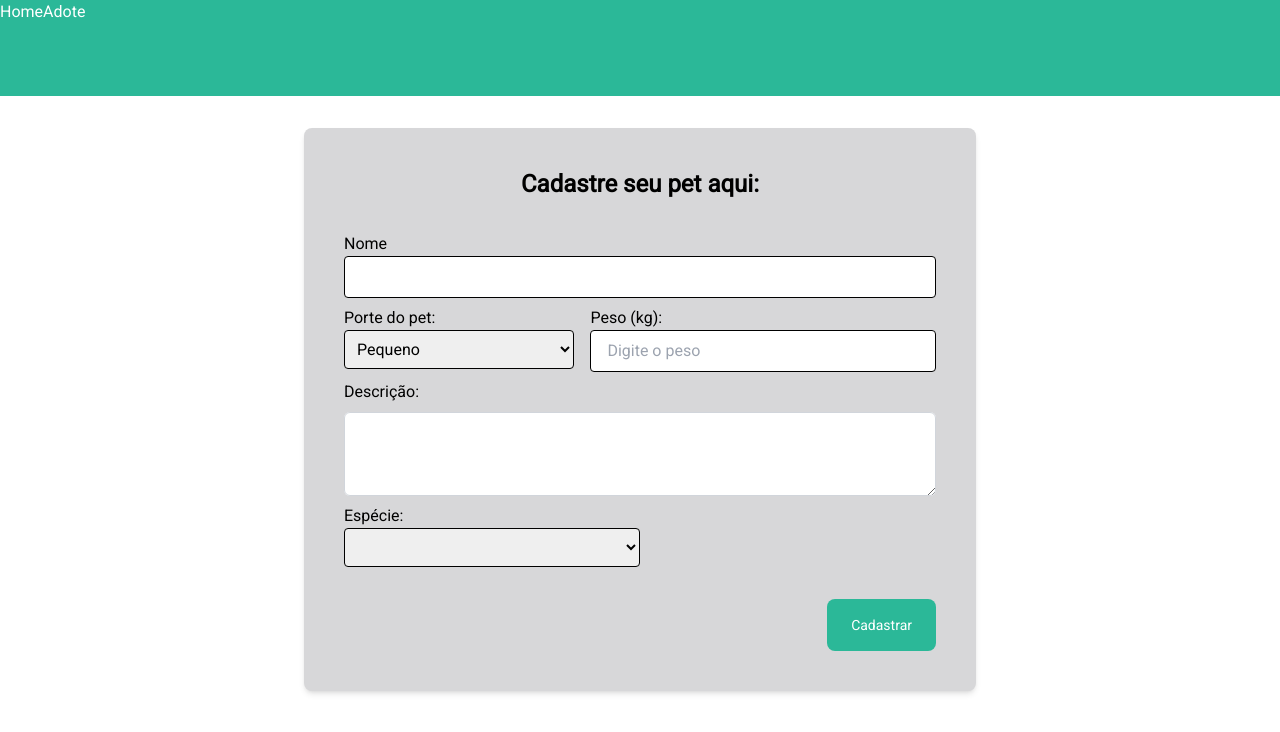
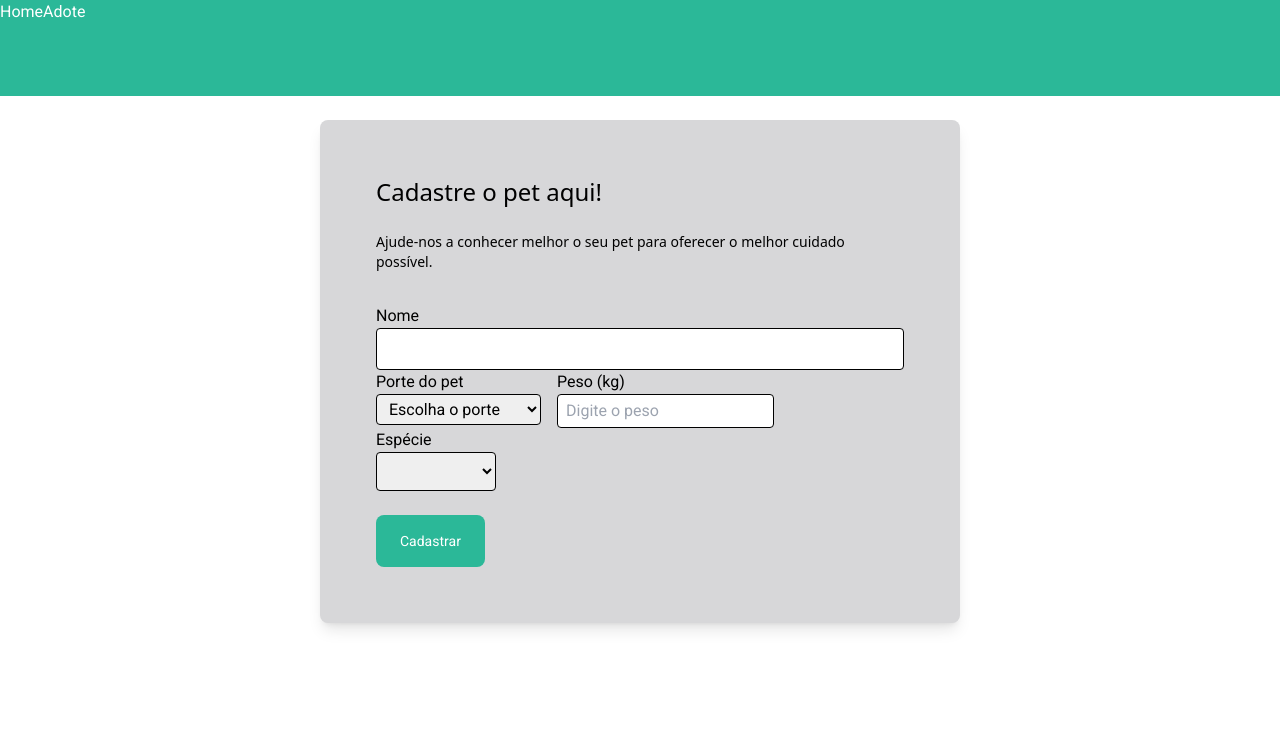
Before and after one commit to NicolyKethylin/pet-amigo, a React (Create React App) app: page /cadastro in a window 1280 px wide. Shown: the top 732 px of the page. Built offline with nearby package versions, Linux system fonts and the light colour scheme.

Commit message:
formulario-console-ajustado

```diff
--- a/src/App.css
+++ b/src/App.css
@@ -19,3 +19,27 @@
     @apply rounded-lg bg-verde text-branco px-6 py-4 text-sm;
   }
 }
+
+.modal {
+ position: absolute;
+ top: 50%;
+ left: 50%;
+ right: auto;
+ bottom: auto;
+ transform: translate(-50%, -50%);
+ background: white;
+ padding: 20px;
+ border-radius: 8px;
+ box-shadow: 0 4px 8px rgba(0, 0, 0, 0.2);
+ width: 80%;
+ max-width: 500px;
+}
+
+.overlay {
+ position: fixed;
+ top: 0;
+ left: 0;
+ right: 0;
+ bottom: 0;
+ background: rgba(0, 0, 0, 0.5);
+}
--- a/src/App.js
+++ b/src/App.js
@@ -18,6 +18,8 @@ function App() {
      <Route path="/" element={<Home />} />
      <Route path="/cadastro" element={<Cadastro />} />
      <Route path="/adoteumamigo" element={<Adote />} />
+
+
     </Routes>
    </div>
 
--- a/src/componentes/Formulario.js
+++ b/src/componentes/Formulario.js
@@ -8,13 +8,6 @@ function Formulario() {
  const [especie, setEspecie] = useState("");
  const [peso, setPeso] = useState("");
 
- const handlePorteChange = (e) => {
-  setPorte(e.target.value);
- };
-
- const handleDescricaoChange = (e) => {
-  setDescricao(e.target.value);
- };
 
  const handleEspecieChange = (e) => {
   setEspecie(e.target.value);
@@ -38,7 +31,6 @@ function Formulario() {
    value = "0";
   }
 
-
   const valueWithDot = value.replace(',', '.');
   const parsedValue = parseFloat(valueWithDot);
 
@@ -51,61 +43,64 @@ function Formulario() {
    setPeso("0,000");
   }
  };
+
  const handleSubmit = (e) => {
   e.preventDefault();
   console.log("Nome:", name);
-  console.log("Descrição:", descricao);
+  if (descricao) {
+   console.log("Descrição:", descricao);
+  }
   console.log("Porte:", porte);
   console.log("Espécie:", especie);
   console.log("Peso:", peso);
- };
+ }
+
  return (
-  <form className="grid grid-cols-1 " onSubmit={handleSubmit}>
-   <div className="flex flex-col mt-2">
-    <label className=" mt-6">Nome</label>
-    <input type="text" name="name" id="name" className="px-4 py-2 border rounded" value={name} onChange={(e) => setName(e.target.value)} />
+  <form className="" onSubmit={handleSubmit}>
+   <div className="mt-8">
+    <label htmlFor="name" required className="block ">Nome</label>
+    <input
+     type="text"
+     name="name"
+     id="name"
+     className="px-4 py-2 border rounded w-full"
+     value={name}
+     onChange={(e) => setName(e.target.value)}
+    />
    </div>
 
+   <div className="flex gap-4">
+    <div className="">
+     <label htmlFor="porte" className="block">Porte do pet</label>
+     <select id="porte" required placeholder="Escolha o porte" className="py-1 pr-6 pl-2 border rounded w-full" value={porte} onChange={(e) => setPorte(e.target.value)}
 
-   <div className="flex flex-row gap-4">
-    <div className="flex flex-col  basis-2/4">
-     <label className="mt-2">Porte do pet:</label>
-     <select id="porte" className="px-2 py-2  border rounded" value={porte} onChange={handlePorteChange}>
+     >
+      <option value="">Escolha o porte</option>
       <option value="pequeno">Pequeno</option>
       <option value="medio">Médio</option>
       <option value="grande">Grande</option>
      </select>
     </div>
 
-    <div className="flex flex-col basis-3/4">
-     <label htmlFor="peso" className="mt-2">Peso (kg):</label>
+    <div className="">
+     <label htmlFor="peso" className="block">Peso (kg)</label>
      <input
       type="text"
       name="peso"
       id="peso"
-      className="px-4 py-2 border rounded"
+      className="py-1 pr-6 pl-2 border rounded w-full"
       onChange={handlePesoChange}
       onBlur={handlePesoBlur}
       value={peso}
-      placeholder="Digite o peso"
+      placeholder="Digite o peso" required
      />
     </div>
    </div>
 
-   <div className="flex flex-col">
-    <label htmlFor="descricao" className="mt-2">Descrição:</label>
-    <div className="mt-2">
-     <textarea
-      rows={3}
-      className="block w-full rounded-md bg-white px-3 py-1.5 text-base text-gray-900 outline outline-1 -outline-offset-1 outline-gray-300 placeholder:text-gray-400 focus:outline focus:outline-2 focus:-outline-offset-2 focus:outline-indigo-600 sm:text-sm/6"
-      value={descricao} onChange={(e) => setDescricao(e.target.value)}
-     />
-    </div>
-   </div>
-   <div className="flex flex-row gap-4">
-    <div className="flex flex-col basis-2/4">
-     <label htmlFor="especie" className="mt-2">Espécie:</label>
-     <select id="especie" className="px-4 py-2 border rounded" value={especie} onChange={handleEspecieChange}>
+   <div className="flex gap-4 ">
+    <div className="">
+     <label htmlFor="especie" className="block">Espécie</label>
+     <select id="especie" className="px-4 py-2 border rounded w-full" value={especie} onChange={handleEspecieChange} required>
       <option value=""></option>
       <option value="cachorro">Cachorro</option>
       <option value="gato">Gato</option>
@@ -115,18 +110,24 @@ function Formulario() {
     </div>
 
     {especie === "outros" && (
-     <div className="flex flex-col basis-2/4 mt-2">
-      <label htmlFor="outros">Especifique outros:</label>
-      <input type="text" name="outros" id="outros" placeholder="Especifique outros" className="px-4 py-2 border rounded" />
+     <div className="
+ ">
+      <label htmlFor="descricao" className="block ">Outros</label>
+      <input
+       type="text"
+       className="px-4 py-2 border rounded w-full"
+       value={descricao}
+       onChange={(e) => setDescricao(e.target.value)}
+      />
      </div>
-
     )}
    </div>
-   <div className="flex flex-col mt-8 items-end">
+
+
+   <div className="mt-6">
     <Btn text="Cadastrar" />
    </div>
   </form>
-
  );
 }
 
--- a/src/pages/Cadastro.js
+++ b/src/pages/Cadastro.js
@@ -1,10 +1,16 @@
-import Formulario from '../componentes/Formulario.js';
+import React from 'react';
+import Formulario from '../componentes/Formulario';
 
 function Cadastro() {
  return (
-  <div className='container mx-auto p-10 p-10 bg-cinza rounded-lg min-w-min max-w-2xl mt-8 shadow-md'>
-   <h1 className='font-bold text-2xl flex justify-center'>Cadastre seu pet aqui:</h1>
-   <Formulario />
+  <div className='container mx-auto flex justify-center mt-6'>
+   <div className=' flex flex-col bg-cinza  rounded-lg shadow-lg w-full md:w-2/4 p-14'>
+    <h1 className='text-2xl font-sans'>Cadastre o pet aqui!</h1>
+    <p className='text-sm font-sans mt-6'>Ajude-nos a conhecer melhor o seu pet para oferecer o melhor cuidado possível.</p>
+    <Formulario />
+
+   </div>
+
   </div>
  );
 }
--- a/tailwind.config.js
+++ b/tailwind.config.js
@@ -3,13 +3,14 @@ module.exports = {
  content: ["./src/**/*.{html,js}"],
  theme: {
   colors: {
-   'cinza': '#ff9344', // Corrigido para um valor hexadecimal válido
+   'cinza': '#ff9344',
    'amarelo': '#E5B634',
    'azul-escuro': '#3A6CB5',
    'azul-claro': '#24A1E1',
    'verde': '#2BB898',
    'cinza': '#D7D7D9',
    'branco': '#FFFFFF',
+   'cinza-escuro': '#333333',
   },
   fontFamily: {
    'sans': ['ui-sans-serif', 'system-ui'],
```
Also changed, not shown: src/index.js (+3 -6 lines).
